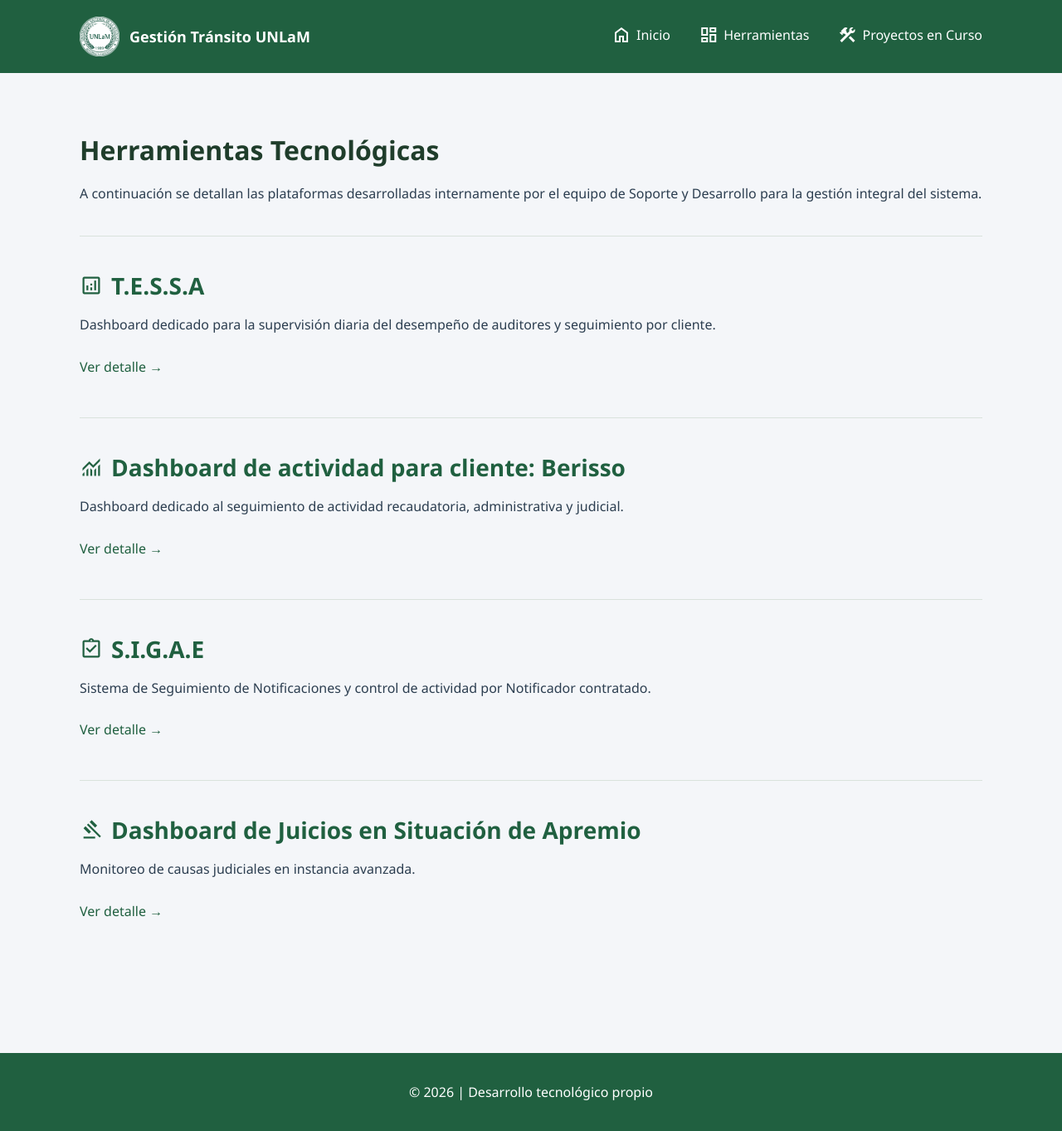
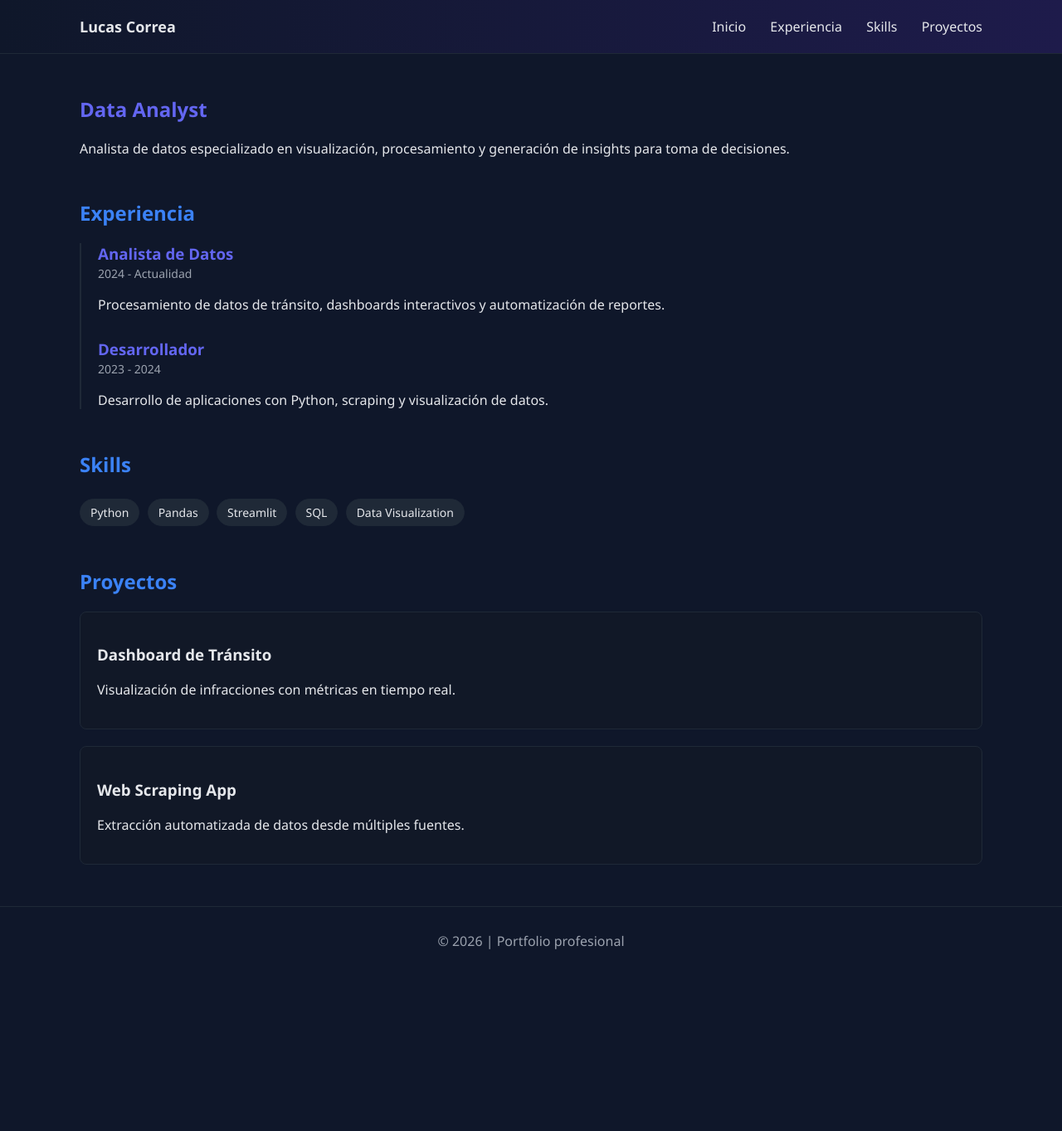
Before and after one commit to LucasVCorrea/Portfolio, a Jekyll site: the page built from docs/herramientas.md, in a window 1280 px wide. Shown: the whole page at 83% size. Built offline with Jekyll 4.4.1, drawn with Linux system fonts in a browser that asks for light colours; after the commit the page ends 1175 px from its top, so only the background shows below that.

Commit message:
Update default.html

```diff
--- a/docs/_layouts/default.html
+++ b/docs/_layouts/default.html
@@ -2,50 +2,197 @@
 <html lang="es">
 <head>
   <meta charset="UTF-8">
-  <title>{{ page.title }} | {{ site.title }}</title>
-  <link rel="stylesheet" href="{{ '/assets/css/style.css' | relative_url }}">
+  <title>Lucas Correa | Data Analyst</title>
   <link href="https://fonts.googleapis.com/css2?family=Material+Symbols+Outlined" rel="stylesheet" />
+  <style>
+
+:root {
+  --bg-main: #0f172a;
+  --bg-secondary: #111827;
+  --primary: #6366f1;
+  --secondary: #3b82f6;
+  --accent: #22c55e;
+  --text-main: #e5e7eb;
+  --text-muted: #9ca3af;
+  --border: #1f2937;
+}
+
+body {
+  margin: 0;
+  font-family: "Segoe UI", Arial, sans-serif;
+  background-color: var(--bg-main);
+  color: var(--text-main);
+}
+
+.container {
+  width: 85%;
+  margin: auto;
+}
+
+.main-header {
+  background: linear-gradient(90deg, #0f172a, #1e1b4b);
+  border-bottom: 1px solid var(--border);
+  padding: 20px 0;
+}
+
+.nav-container {
+  display: flex;
+  justify-content: space-between;
+  align-items: center;
+}
+
+.logo {
+  font-weight: 600;
+  font-size: 18px;
+}
+
+.nav-links a {
+  color: var(--text-main);
+  margin-left: 25px;
+  text-decoration: none;
+  transition: 0.2s;
+}
+
+.nav-links a:hover {
+  color: var(--primary);
+  opacity: 0.85;
+}
+
+h1 {
+  color: var(--primary);
+  font-weight: 600;
+}
+
+h2 {
+  color: var(--secondary);
+}
+
+.section {
+  margin: 50px 0;
+}
+
+.card {
+  background: var(--bg-secondary);
+  border: 1px solid var(--border);
+  border-radius: 8px;
+  padding: 20px;
+  margin-bottom: 20px;
+  transition: 0.2s;
+}
+
+.card:hover {
+  transform: translateY(-4px);
+  box-shadow: 0 0 0 1px var(--primary), 0 8px 25px rgba(99,102,241,0.25);
+}
+
+.badge {
+  display: inline-block;
+  padding: 6px 12px;
+  background: #1f2937;
+  border: 1px solid var(--border);
+  border-radius: 20px;
+  font-size: 14px;
+  margin: 5px 5px 0 0;
+}
+
+.timeline {
+  border-left: 2px solid var(--border);
+  padding-left: 20px;
+}
+
+.timeline-item {
+  margin-bottom: 30px;
+}
+
+.timeline-item h3 {
+  margin: 0;
+  color: var(--primary);
+}
+
+.timeline-item span {
+  font-size: 14px;
+  color: var(--text-muted);
+}
+
+.footer {
+  text-align: center;
+  padding: 30px;
+  border-top: 1px solid var(--border);
+  color: var(--text-muted);
+}
+
+  </style>
 </head>
 <body>
 
 <header class="main-header">
   <div class="container nav-container">
-
-  <div class="logo">
-    <a href="{{ '/' | relative_url }}">
-      <img src="{{ '/assets/img/UNLaM.png' | relative_url }}" alt="Logo institucional">
-      <span class="logo-text">{{ site.title }}</span>
-    </a>
-  </div>
-
-<nav class="nav-links">
-  <a href="{{ '/' | relative_url }}">
-    <span class="material-symbols-outlined">home</span>
-    Inicio
-  </a>
-
-  <a href="{{ '/herramientas' | relative_url }}">
-    <span class="material-symbols-outlined">dashboard</span>
-    Herramientas
-  </a>
-
-  <a href="{{ '/proyectos' | relative_url }}">
-    <span class="material-symbols-outlined">construction</span>
-    Proyectos en Curso
-  </a>
-</nav>
-
+    <div class="logo">Lucas Correa</div>
+    <nav class="nav-links">
+      <a href="#">Inicio</a>
+      <a href="#experiencia">Experiencia</a>
+      <a href="#skills">Skills</a>
+      <a href="#proyectos">Proyectos</a>
+    </nav>
   </div>
 </header>
 
-<main class="container content">
-  {{ content }}
-</main>
+<div class="container">
 
-<footer class="main-footer">
-  <div class="container">
-    <p>© 2026 | Desarrollo tecnológico propio</p>
-  </div>
+  <section class="section">
+    <h1>Data Analyst</h1>
+    <p>Analista de datos especializado en visualización, procesamiento y generación de insights para toma de decisiones.</p>
+  </section>
+
+  <section id="experiencia" class="section">
+    <h2>Experiencia</h2>
+    <div class="timeline">
+
+      <div class="timeline-item">
+        <h3>Analista de Datos</h3>
+        <span>2024 - Actualidad</span>
+        <p>Procesamiento de datos de tránsito, dashboards interactivos y automatización de reportes.</p>
+      </div>
+
+      <div class="timeline-item">
+        <h3>Desarrollador</h3>
+        <span>2023 - 2024</span>
+        <p>Desarrollo de aplicaciones con Python, scraping y visualización de datos.</p>
+      </div>
+
+    </div>
+  </section>
+
+  <section id="skills" class="section">
+    <h2>Skills</h2>
+    <div>
+      <span class="badge">Python</span>
+      <span class="badge">Pandas</span>
+      <span class="badge">Streamlit</span>
+      <span class="badge">SQL</span>
+      <span class="badge">Data Visualization</span>
+    </div>
+  </section>
+
+  <section id="proyectos" class="section">
+    <h2>Proyectos</h2>
+
+    <div class="card">
+      <h3>Dashboard de Tránsito</h3>
+      <p>Visualización de infracciones con métricas en tiempo real.</p>
+    </div>
+
+    <div class="card">
+      <h3>Web Scraping App</h3>
+      <p>Extracción automatizada de datos desde múltiples fuentes.</p>
+    </div>
+
+  </section>
+
+</div>
+
+<footer class="footer">
+  © 2026 | Portfolio profesional
 </footer>
 
 </body>
```
